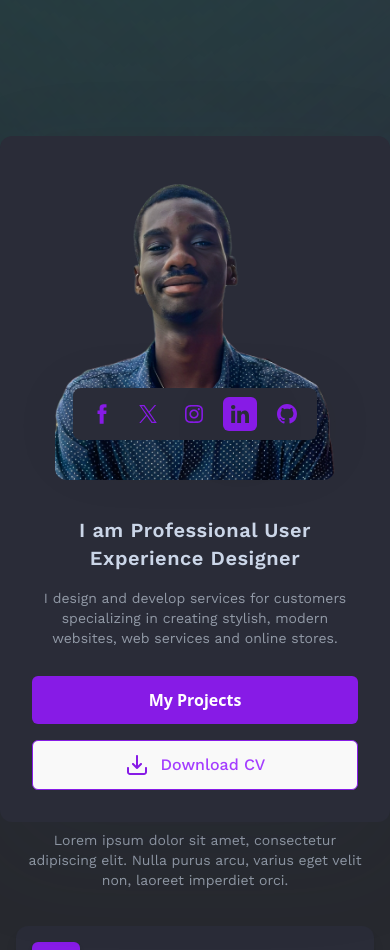
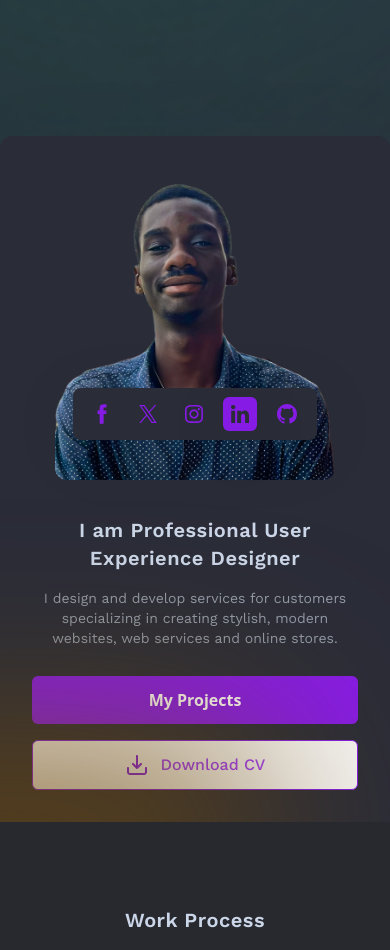
Before and after one commit to Ife-Banks/Portfolio-Trial, a React (Vite) app: page / in a window 390 px wide. Shown: the part 1020-1970 px from the top of the page. Built offline with nearby package versions, Linux system fonts and the light colour scheme.

Commit message:
Issues resolved

```diff
--- a/src/components/Hero.jsx
+++ b/src/components/Hero.jsx
@@ -98,7 +98,7 @@ const GithubIcon = (
             <div className='lg:hidden flex flex-col items-center px-4 gap-8 z-1'>
                 {/* Image with animation */}
                 <motion.div
-                    className='w-[280px] h-[320px] rounded-2xl overflow-hidden shadow-lg z-1'
+                    className='w-[280px] h-[320px] rounded-2xl overflow-hidden lg:shadow-lg z-1'
                     variants={imageVariants}
                 >
                     <motion.img
@@ -238,7 +238,7 @@ const GithubIcon = (
 {/* Second card */}
 
            <motion.div
-    className='inline-flex flex-col lg:flex-row w-full mx-auto items-center justify-center lg:justify-evenly rounded-xl bg-[#2a2c38] z-2 shadow-[0_36px_105px_0_rgba(43,56,76,0.1)] -mb-30 p-6 lg:p-0 gap-8 lg:gap-0'
+    className='inline-flex flex-col lg:flex-row lg:w-full mx-auto items-center justify-center lg:justify-evenly rounded-xl bg-[#2a2c38] -z-0 lg:z-2 shadow-[0_36px_105px_0_rgba(43,56,76,0.1)] lg:-mb-30 p-6 lg:p-0 gap-8 lg:gap-0'
     variants={containerVariants}
     initial="hidden"
     animate="visible"
--- a/src/components/Portfolio.jsx
+++ b/src/components/Portfolio.jsx
@@ -166,7 +166,7 @@ const Portfolio = () => {
         variants={itemVariants}
       >
         <h1 className='text-[#cbd6e8] font-workSan text-xl lg:text-3xl font-semibold lg:w-[70%] tracking-wide text-center'>Portfolio</h1>
-        <p className='text-center flex flex-col gap-3 lg:gap-1 text-[#929aa7] font-workSan text-sm lg:text-sm/6 font-normal lg:w-[63%]'>
+        <p className='text-center flex flex-col gap-3 lg:gap-1 text-[#929aa7] font-workSan text-sm lg:text-sm/6 font-normal w-[61%] lg:w-[63%]'>
           There are many variations of passages of Lorem Ipsum available,
           but the majority have suffered alteration.
         </p>
--- a/src/pages/Home.jsx
+++ b/src/pages/Home.jsx
@@ -11,7 +11,7 @@ const Home = () => {
       {/* Gradient circles (clipped by #one's overflow:hidden) */}
       <div className="absolute w-[871.213px] h-[871.213px] border rotate-[-130deg] -top-100 -right-160 bg-[rgba(190,41,215,0.5)] blur-[300px]"></div>
       <div className="absolute border w-[900px] h-[900px]  -right-[50%] top-45  border-black rotate-[-130deg] bg-[rgba(26,94,77,0.7)] blur-[300px] -z-0"></div>
-      <div className="absolute border w-[541px] h-[206px] rotate[-30deg] bottom-0 -left-50 [background:linear-gradient(182deg,#906010_-157.44%,rgba(128,85,14,0.96)_-157.4%,rgba(87,58,10,0.67)_216.94%,rgba(198,137,32,0.8)_216.94%)] blur-[100px]   clip-path-inset-0"></div>
+      <div className="absolute border w-[541px] h-[206px] rotate[-30deg] lg:bottom:0 -bottom-30  -left-70 lg:-left-50 [background:linear-gradient(182deg,#906010_-157.44%,rgba(128,85,14,0.96)_-157.4%,rgba(87,58,10,0.67)_216.94%,rgba(198,137,32,0.8)_216.94%)] blur-[100px] z-1"></div>
     </div>
     <Navigate />
     <Hero className="" /> {/* Allowed to overflow #three */}
```
